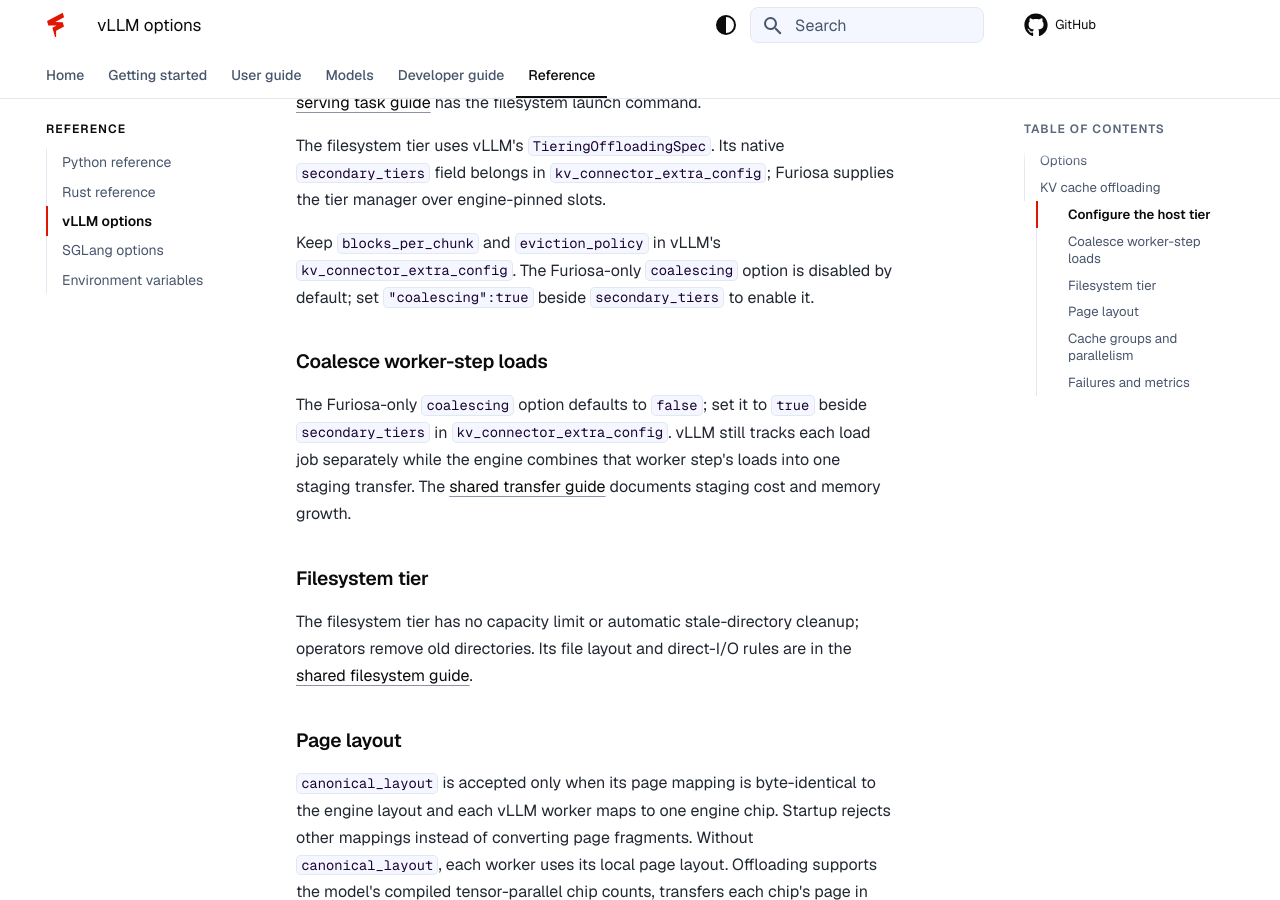
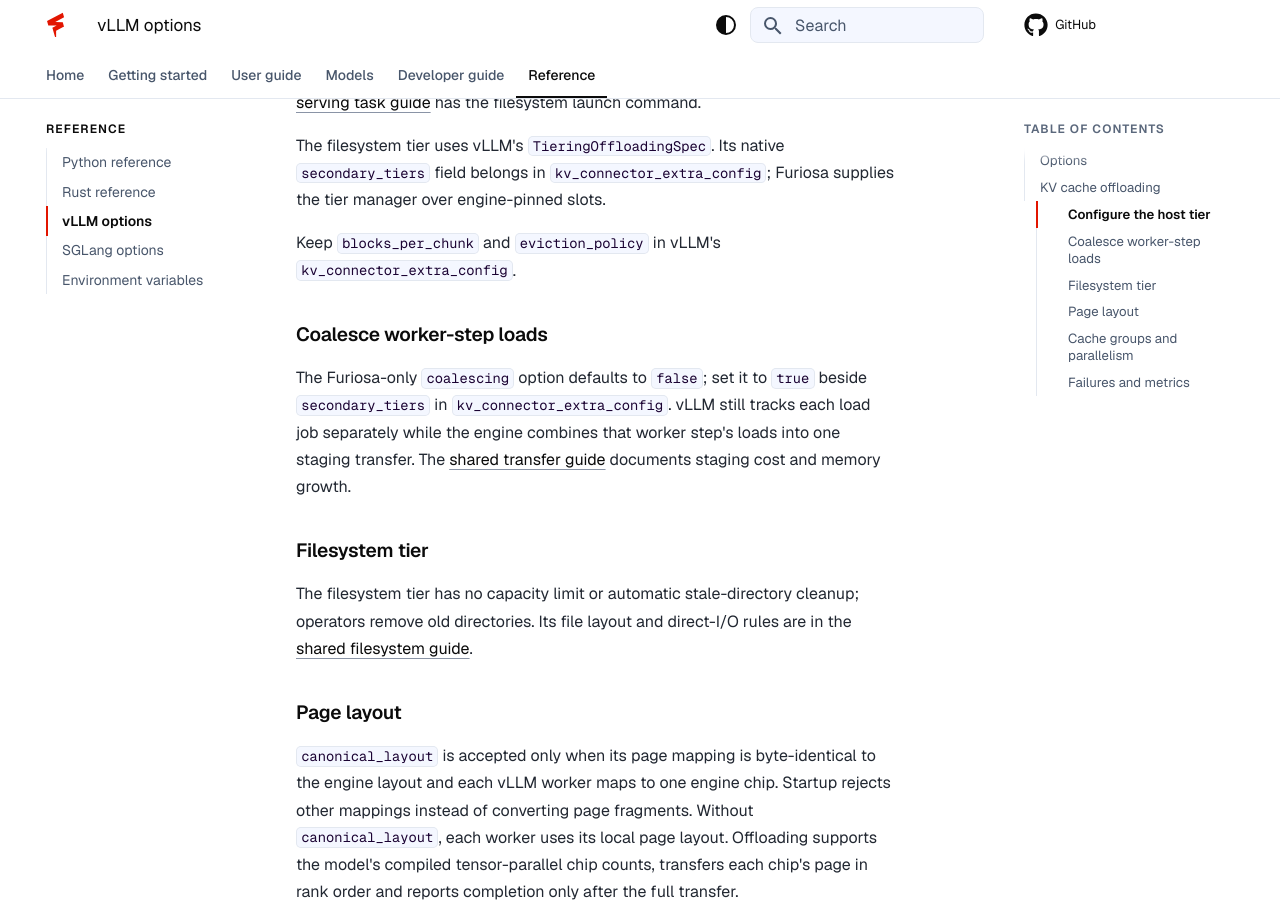
Before and after one commit to furiosa-ai/furiosa-opt-models, an MkDocs documentation site: the page built from docs/serving/vllm.md, in a window 1280 px wide and 900 px high, scrolled down 1520 px. Built offline with MkDocs 1.6.1 and Material for MkDocs 9.7.7, drawn with Linux system fonts in a browser that asks for light colours; comment, search, counter and statistics services are not loaded.

Commit message:
Keep vLLM coalescing docs single-source

```diff
--- a/docs/serving/vllm.md
+++ b/docs/serving/vllm.md
@@ -31,7 +31,7 @@ vLLM keeps block selection, admission and eviction; the plugin implements its na
 
 The filesystem tier uses vLLM's `TieringOffloadingSpec`. Its native `secondary_tiers` field belongs in `kv_connector_extra_config`; Furiosa supplies the tier manager over engine-pinned slots.
 
-Keep `blocks_per_chunk` and `eviction_policy` in vLLM's `kv_connector_extra_config`. The Furiosa-only `coalescing` option is disabled by default; set `"coalescing":true` beside `secondary_tiers` to enable it.
+Keep `blocks_per_chunk` and `eviction_policy` in vLLM's `kv_connector_extra_config`.
 
 ### Coalesce worker-step loads
 
```
